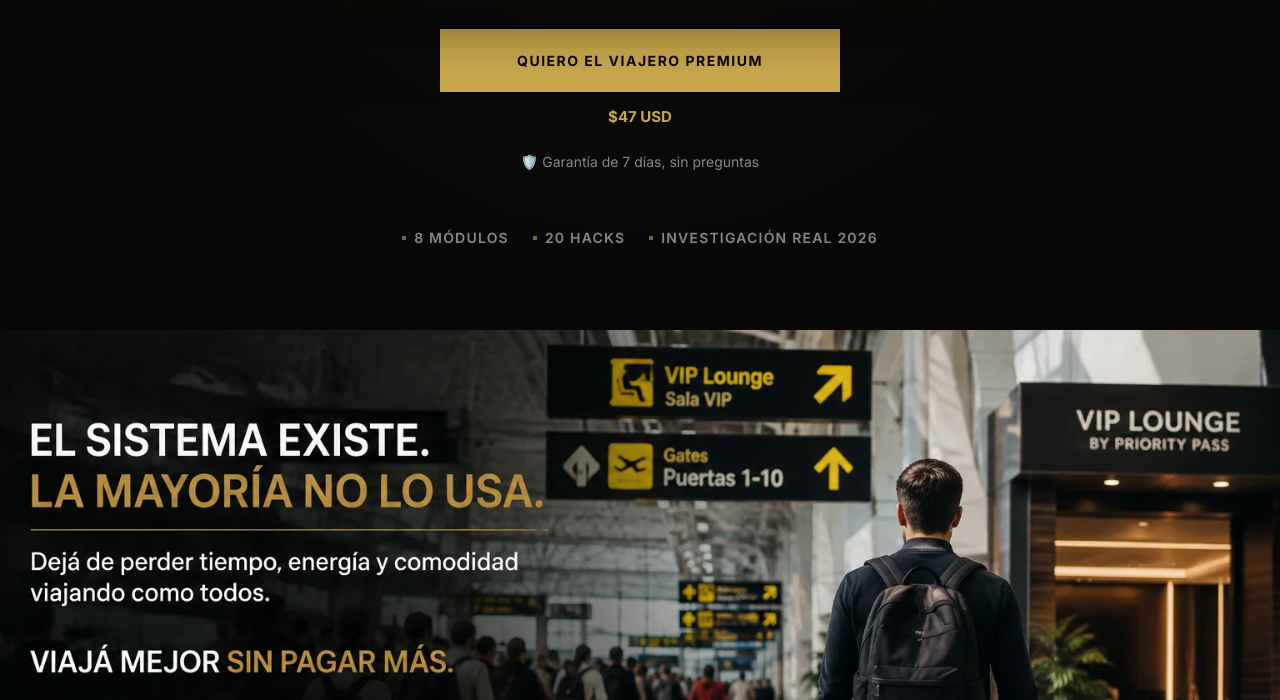
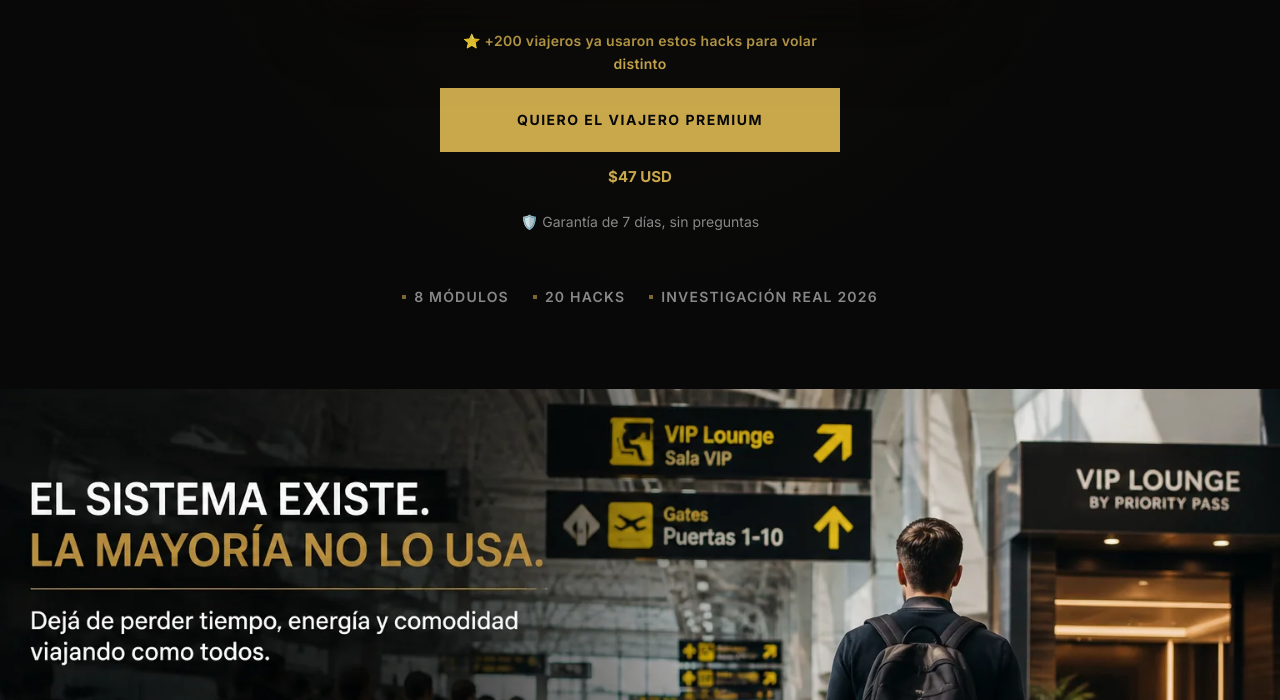
Before and after one commit to viajealinfinitoarg-ctx/viajero-premium-lading, a plain HTML site: page index.html in a window 1280 px wide. Shown: the part 980-1680 px from the top of the page. Drawn offline with nearby package versions, Linux system fonts and the light colour scheme.

Commit message:
Mostrar la prueba social que Rodrigo confirmó
+200 viajeros y los testimonios de Martín G., Carolina V. y Diego M. vuelven a verse con MOSTRAR_PRUEBA_SOCIAL en true. En pantallas chicas la línea y la ceja quedan dentro del margen del hero.

Co-authored-by: viajealinfinitoarg-ctx <viajealinfinitoarg-ctx@users.noreply.github.com>

```diff
--- a/index.html
+++ b/index.html
@@ -76,7 +76,7 @@ a{text-decoration:none;color:inherit}
 .hero-bg-img{display:none}
 .hero-bg-img img{width:100%;height:100%;object-fit:cover;object-position:center;opacity:0.22}
 .hero-bg-img::after{content:'';position:absolute;inset:0;background:linear-gradient(to bottom,var(--negro) 0%,rgba(8,8,8,0.3) 40%,rgba(8,8,8,0.3) 60%,var(--negro) 100%)}
-.hero-inner{position:relative;z-index:1;padding:60px 24px 80px;max-width:820px;margin:0 auto;text-align:center}
+.hero-inner{position:relative;z-index:1;padding:60px 24px 80px;max-width:820px;width:100%;min-width:0;margin:0 auto;text-align:center}
 .hero-eyebrow{font-size:14px;font-weight:700;letter-spacing:1.2px;text-transform:uppercase;color:var(--dorado);margin-bottom:28px;display:flex;align-items:center;justify-content:center;gap:12px;white-space:nowrap}
 .hero-eyebrow::before,.hero-eyebrow::after{content:'';display:block;width:40px;height:.5px;background:var(--dorado);opacity:.5;flex:0 1 40px;min-width:8px}
 .hero-h1{font-family:'Playfair Display',serif;font-size:clamp(40px,8vw,78px);font-weight:900;line-height:1.05;color:var(--blanco);letter-spacing:-1px;margin-bottom:6px}
@@ -88,8 +88,8 @@ a{text-decoration:none;color:inherit}
 .hero-video-sound{position:absolute;top:12px;right:12px;background:rgba(8,8,8,.75);backdrop-filter:blur(6px);color:#fff;border:1px solid rgba(255,255,255,.25);border-radius:20px;padding:7px 14px;font-size:14px;font-weight:600;letter-spacing:.3px;cursor:pointer;opacity:1;transition:opacity .35s,background .2s}
 .hero-video-sound.is-hidden{opacity:0;pointer-events:none}
 .hero-video-sound:hover{background:rgba(8,8,8,.9)}
-.hero-cta-wrap{max-width:400px;margin:0 auto;display:flex;flex-direction:column;align-items:center;gap:12px}
-.prueba-social{font-size:14px;color:var(--dorado);letter-spacing:.3px;font-weight:600;margin:0}
+.hero-cta-wrap{max-width:400px;width:100%;min-width:0;margin:0 auto;display:flex;flex-direction:column;align-items:center;gap:12px}
+.prueba-social{font-size:14px;color:var(--dorado);letter-spacing:.3px;font-weight:600;margin:0;max-width:100%;text-align:center}
 .roi-txt{font-size:13px;color:var(--gris);text-align:center;margin-bottom:14px;font-style:italic}
 .hero-btn{display:block;background:var(--dorado);color:var(--negro);font-weight:800;font-size:14px;letter-spacing:1.5px;text-transform:uppercase;padding:20px 32px;width:100%;text-align:center;transition:background .2s,transform .15s}
 .hero-btn:hover{background:var(--dorado2);transform:translateY(-2px)}
@@ -267,6 +267,8 @@ footer{background:var(--negro2);border-top:1px solid rgba(201,168,76,.1);padding
 }
 @media(max-width:360px){
   body{padding-bottom:116px}
+  .hero-eyebrow{white-space:normal;letter-spacing:.8px}
+  .hero-eyebrow::before,.hero-eyebrow::after{display:none}
 }
 @media(prefers-reduced-motion:reduce){
   .dolor-item,.ben-card,.test-card{opacity:1!important;transform:none!important}
@@ -661,7 +663,7 @@ document.querySelectorAll('.dolor-item,.ben-card,.test-card').forEach(el=>obs.ob
 // Ejemplo de forma, sin monto inventado: {'$47 USD': '<monto de Tiendup>'}
 //
 // MOSTRAR_PRUEBA_SOCIAL: +200 viajeros y los 3 testimonios.
-// Dejar en false hasta confirmar que son reales.
+// Rodrigo confirmó que son reales. false los vuelve a ocultar.
 // ============================================================
 var PRECIO_FIJO = '$47 USD';
 
@@ -675,7 +677,7 @@ var PROMO = {
 
 var PESOS_TIENDUP = {};
 
-var MOSTRAR_PRUEBA_SOCIAL = false;
+var MOSTRAR_PRUEBA_SOCIAL = true;
 
 var MESES = ['enero','febrero','marzo','abril','mayo','junio','julio','agosto','septiembre','octubre','noviembre','diciembre'];
 
```
